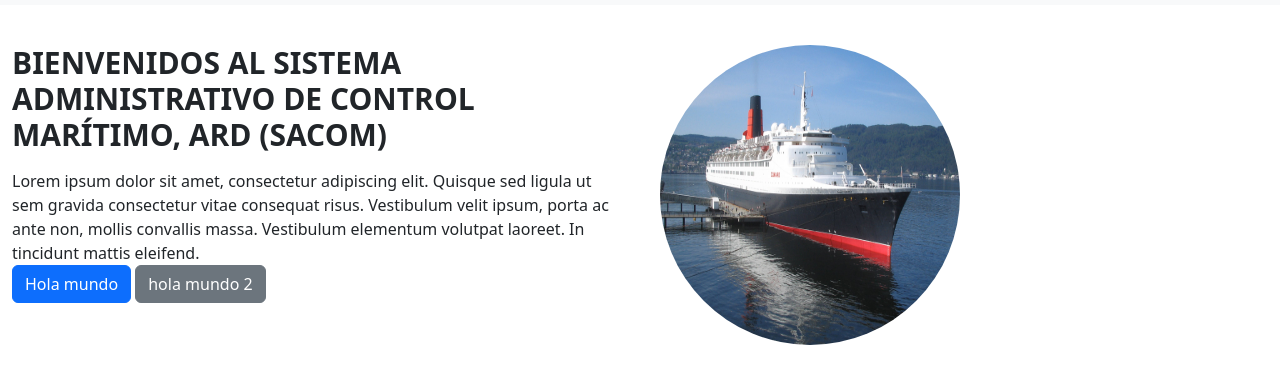
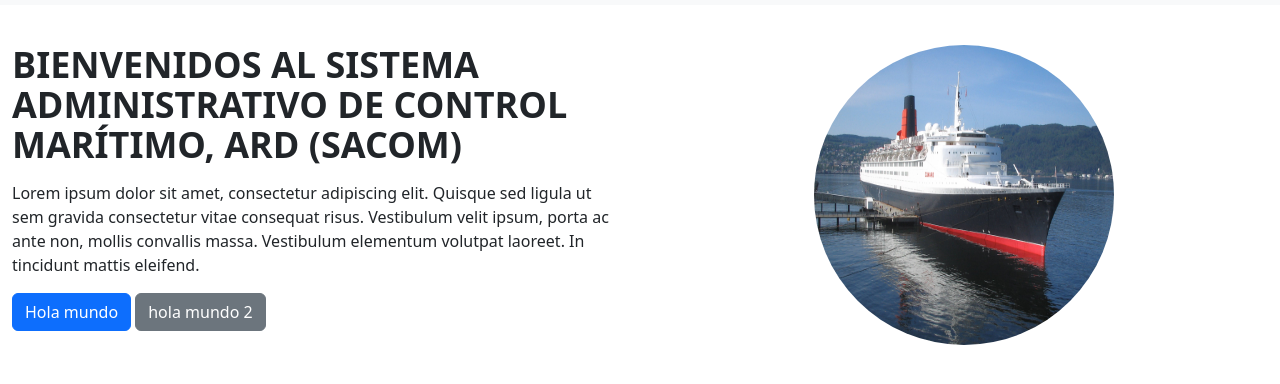
Before and after one commit to danielzt8/Landing-page, a plain HTML site: page index.html in a window 1280 px wide. Shown: the part 82-466 px from the top of the page. Drawn offline with nearby package versions, Linux system fonts and the light colour scheme.

Commit message:
Aumente el tamaño del texto a 4xl con un leading-10 para que exista más espacio entre las lineas una clase de mt-3 para los botones y para el div del lado derecho centre el contenido de la imagen usando flex justify items-center

```diff
--- a/index.html
+++ b/index.html
@@ -36,15 +36,15 @@
     <div class="grid grid-cols-2 gap-10 mt-10">
       <!-- lado izquierdo -->
       <div>
-        <h1 class="text-3xl font-bold mb-3">BIENVENIDOS AL SISTEMA <br> ADMINISTRATIVO DE CONTROL <br> MARÍTIMO, ARD
+        <h1 class="text-4xl font-bold mb-3 leading-10">BIENVENIDOS AL SISTEMA <br> ADMINISTRATIVO DE CONTROL <br> MARÍTIMO, ARD
           (SACOM)</h1>
         <span class="">Lorem ipsum dolor sit amet, consectetur adipiscing elit. Quisque sed ligula ut sem gravida
           consectetur vitae consequat risus. Vestibulum velit ipsum, porta ac ante non, mollis convallis massa.
           Vestibulum elementum volutpat laoreet. In tincidunt mattis eleifend.</span>
 <!-- botones -->
-          <div>
-            <a type="button" class="btn btn-primary" href="http://">Hola mundo</a>
-            <a type="button" class="btn btn-secondary" href="">hola mundo 2</a>
+          <div class="mt-3">
+            <a type="button" class="btn btn-primary" href="#">Hola mundo</a>
+            <a type="button" class="btn btn-secondary" href="#">hola mundo 2</a>
           </div>
 <!-- fin de los botones -->
       </div>
@@ -52,7 +52,7 @@
      <!-- fin del lado izquierdo -->
 
       <!-- lado derecho -->
-      <div>
+      <div class="flex justify-center items-center">
         <div class="">
           <img class="" style="border-radius: 50%; width: 300px; height: 300px;" src="/img/RMS_Queen_Elizabeth_2_in_Trondheim_2008.jpg" alt="Imagen de un barco">
         </div>
```
